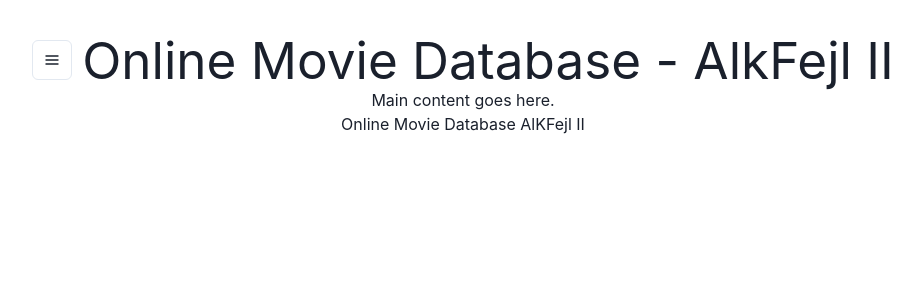
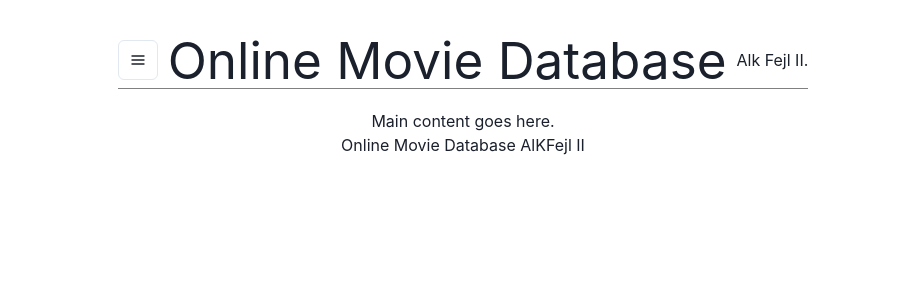
Before and after one commit to victor-brown/alkfejl-II-movieDB, a React (Vite) app in the folder packages/frontend/: page / in a window 1280 px wide. Shown: the top 300 px of the page, without its empty margins (177-1098 px from the left). Built offline with nearby package versions, Linux system fonts and the light colour scheme.

Commit message:
feat: header styling

```diff
--- a/packages/frontend/src/App.tsx
+++ b/packages/frontend/src/App.tsx
@@ -24,7 +24,7 @@ function App() {
   return (
     <ChakraProvider theme={theme}>
       <div className='container'>
-        <div className='header' style={{display: "flex", alignItems: "center", gap: "10px"}}>
+        <div className='header' style={{display: "flex", alignItems: "center", gap: "10px", marginBottom: "20px", borderBottom: "1px solid grey"}}>
           <Menu>
             <MenuButton
               as={IconButton}
@@ -39,7 +39,8 @@ function App() {
               <MenuItem onClick={() => alert('Kagebunshrrissn')}>Directors</MenuItem>
             </MenuList>
           </Menu>
-          <h1>Online Movie Database - AlkFejl II</h1>
+          <h1>Online Movie Database</h1>
+          <p>Alk Fejl II.</p>
         </div>
         <div className="container">
           Main content goes here.
```
